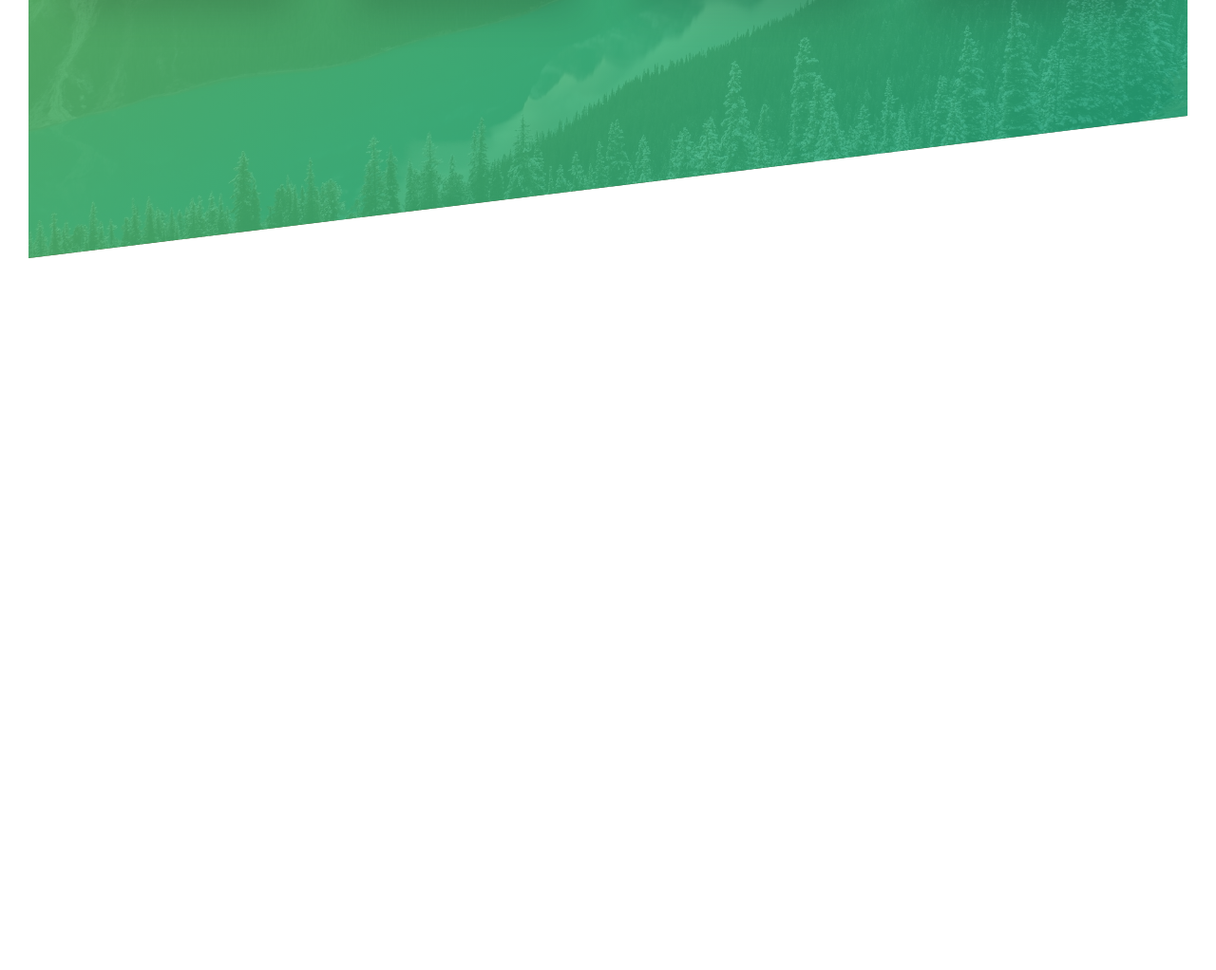
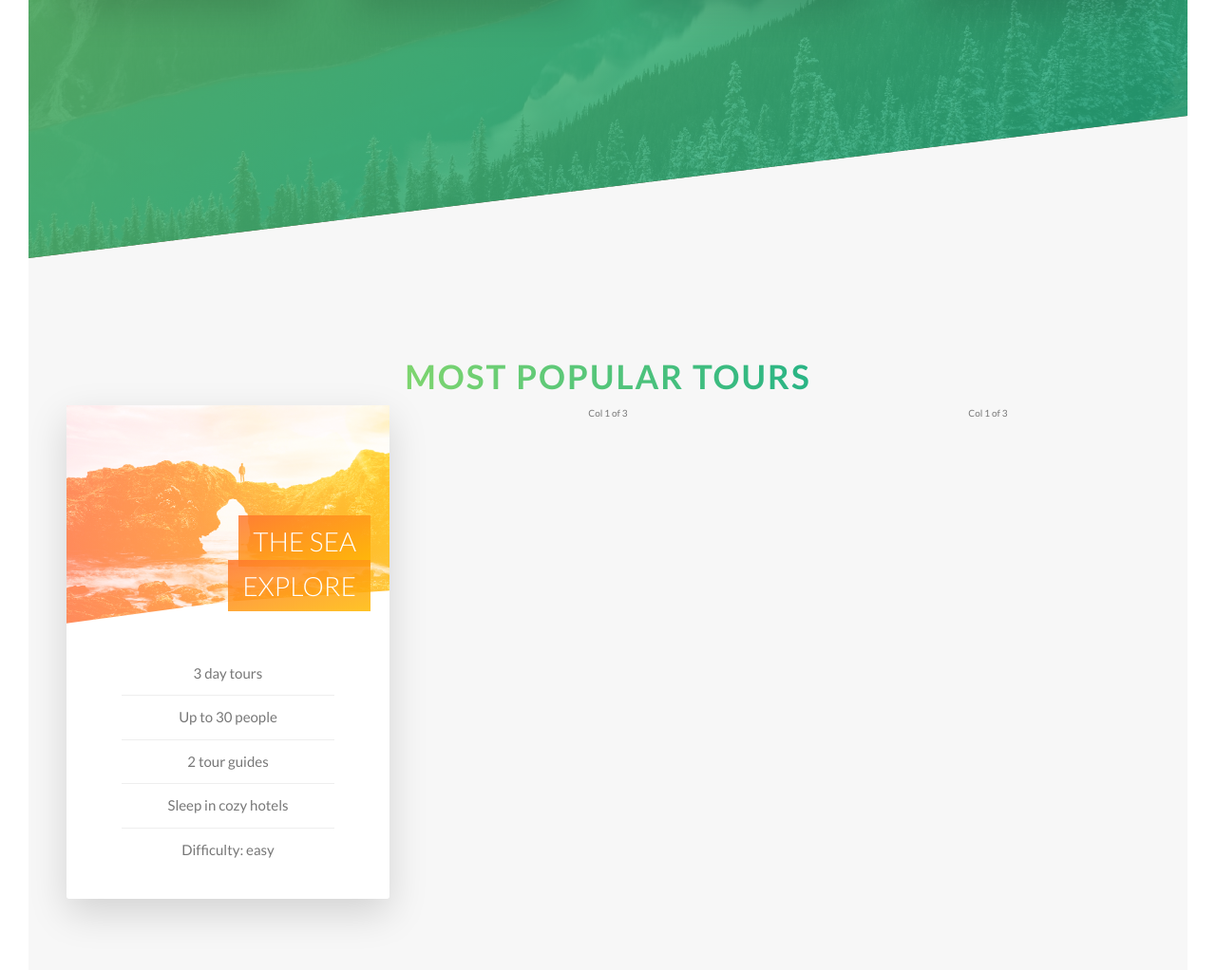
Before and after one commit to Farazkhanbwn/natours, a website: page index.html in a window 1280 px wide. Shown: the part 1948-2970 px from the top of the page at 95% size. Before the commit the page ends 2220 px from the top, so only its background shows below. Drawn offline with Linux system fonts and the light colour scheme.

Commit message:
Created Card

```diff
--- a/index.html
+++ b/index.html
@@ -91,6 +91,8 @@
                 </div>
             </div>
             </section>
+
+            <!-- Section Features  -->
             <section class="section-features">
 
                 <div class="row">
@@ -127,6 +129,46 @@
                     </div>
                 </div>
             </section>
+
+            <!-- Section Tour -->
+            <section class="section-tour">
+                <div class="u-center-text u-margin-bottom-big">
+                    <h2 class="heading-secondary">
+                        Most Popular tours
+                    </h2>
+
+                    <div class="row">
+                        <div class="col-1-of-3">
+                            <div class="card">
+                                <div class="card__side card__side--front">
+                                    <div class="card__picture card__picture--1">
+                                        &nbsp;
+                                    </div>
+                                    <h4 class="card__heading">
+                                        <span class="card__heading-span card__heading-span--1">The Sea Explore</span>
+
+                                    </h4>
+                                    <div class="card__details">
+                                        <ul>
+                                            <li>3 day tours</li>
+                                            <li>Up to 30 people</li>
+                                            <li>2 tour guides</li>
+                                            <li>Sleep in cozy hotels</li>
+                                            <li>Difficulty: easy</li>
+                                        </ul>
+                                    </div>
+                                </div>
+
+                                <div class="card__side card__side--back card__side--back-1">
+                                    BACK
+                                </div>
+                            </div>
+                        </div>
+                        <div class="col-1-of-3">Col 1 of 3</div>
+                        <div class="col-1-of-3">Col 1 of 3</div>
+                    </div>
+                </div>
+            </section>
     </main>
 </body>
 </html>
--- a/sass/abstracts/_variables.scss
+++ b/sass/abstracts/_variables.scss
@@ -7,7 +7,14 @@ $color-grey-dark: #777;
 $color-primary-white: #fff;
 $color-black: #000;
 
+$color-secondary-dark: #ffb900;
+$color-secondary-light: #ff7730;
+
+$color-tertiary-dark: #2998ff;
+$color-tertiary-light: #5643fa;
+
 $color-grey-light-1: #f7f7f7;
+$color-grey-light-2: #eee;
 
 //Font
 $default-font-size: 1.6rem;
--- /dev/null
+++ b/sass/components/_card.scss
@@ -0,0 +1,103 @@
+.card{
+    perspective: 150rem;
+    -moz-perspective: 150rem;
+    position: relative;
+    height: 52rem;
+
+    &__side{
+        font-size: 2rem;
+        height: 52rem;
+        transition: all .8s ease;
+        position: absolute;
+        top: 0;
+        left: 0;
+        width: 100%;
+        backface-visibility: hidden;
+        border-radius: 3px;
+        box-shadow: 0 1.5rem 4rem rgba($color-black, .15);
+
+        &--front{
+            background-color: white;
+        }
+
+        &--back{
+            transform: rotateY(180deg);
+
+            &-1{
+                background-image: linear-gradient(to right , $color-secondary-light , $color-secondary-dark);
+            }
+        }
+    }
+
+    &:hover &__side--front{
+        transform: rotateY(-180deg);
+    }
+
+    &:hover &__side--back{
+        transform: rotateY(0);
+    }
+
+    //Front Side Styling
+    &__picture{
+        background-size: cover;
+        height: 23rem;
+        background-blend-mode: screen;
+        -webkit-clip-path: polygon(0 0 , 100% 0 , 100% 85% , 50% 90% ,0% 100%);
+        clip-path: polygon(0 0 , 100% 0 , 100% 85% , 50% 90% ,0% 100%);
+
+        &--1{
+            background-image: linear-gradient(to right , $color-secondary-light , $color-secondary-dark), url(../../img/nat-5.jpg);
+        }
+
+        &--2{
+            background-image: linear-gradient(to right , $color-secondary-light , $color-secondary-dark), url(../../img/nat-5.jpg);
+        }
+
+        &--3{
+            background-image: linear-gradient(to right , $color-secondary-light , $color-secondary-dark), url(../../img/nat-5.jpg);
+        }
+    }
+
+    &__heading{
+        font-size: 2.8rem;
+        font-weight: 300;
+        text-transform: uppercase;
+        text-align: right;
+        color: $color-primary-white;
+        position: absolute;
+        top: 12rem;
+        right: 2rem;
+        width: 50%;
+    }
+
+    &__heading-span{
+        padding: 1rem 1.5rem;
+        -webkit-box-decoration-break: clone;
+        box-decoration-break: clone;
+
+        &--1{
+            background-image: linear-gradient(to right bottom ,rgba($color-secondary-light , .85) , rgba($color-secondary-dark , .85));
+        }
+    }
+
+    &__details{
+        padding: 3rem;
+
+        ul{
+            list-style: none;
+            width: 80%;
+            margin: 0 auto;
+
+
+            li{
+                text-align: center;
+                font-size: 1.5rem;
+                padding: 1rem;
+
+                &:not(:last-child){
+                    border-bottom: 1px solid $color-grey-light-2;
+                }
+            }
+        }
+    }
+}
--- a/sass/components/_feature-box.scss
+++ b/sass/components/_feature-box.scss
@@ -17,10 +17,6 @@
         color: transparent;
     }
 
-    &__text{
-
-    }
-
     &:hover{
         transform: translateY(-1.5rem) scale(1.03);
     }
--- a/sass/layouts/_grid.scss
+++ b/sass/layouts/_grid.scss
@@ -5,9 +5,8 @@
     &:not(:last-child){
         margin-bottom: $gutter-vertical;
     }
+    @include clearfix;
 }
-
-@include clearfix;
 
 [class^= "col-"]{
     float: left;
--- a/sass/layouts/_header.scss
+++ b/sass/layouts/_header.scss
@@ -8,6 +8,7 @@
     background-size: cover;
     position: relative;
     background-position: top;
+    -webkit-clip-path: polygon(0 0, 100% 0 , 100% 75vh , 0 100%);
     clip-path: polygon(0 0, 100% 0 , 100% 75vh , 0 100%);
 
     &__logo-box{
--- a/sass/main.scss
+++ b/sass/main.scss
@@ -8,6 +8,7 @@
 @import "base/utilities";
 
 @import "components/button";
+@import "components/card";
 @import "components/composition";
 @import "components/feature-box";
 
--- a/sass/pages/_home.scss
+++ b/sass/pages/_home.scss
@@ -21,3 +21,9 @@
         transform: skewY(7deg);
     }
 }
+
+.section-tour{
+    background-color: $color-grey-light-1;
+    padding: 25rem 0;
+    margin-top: -8rem;
+}
```
Also changed, not shown: css/style.css.
